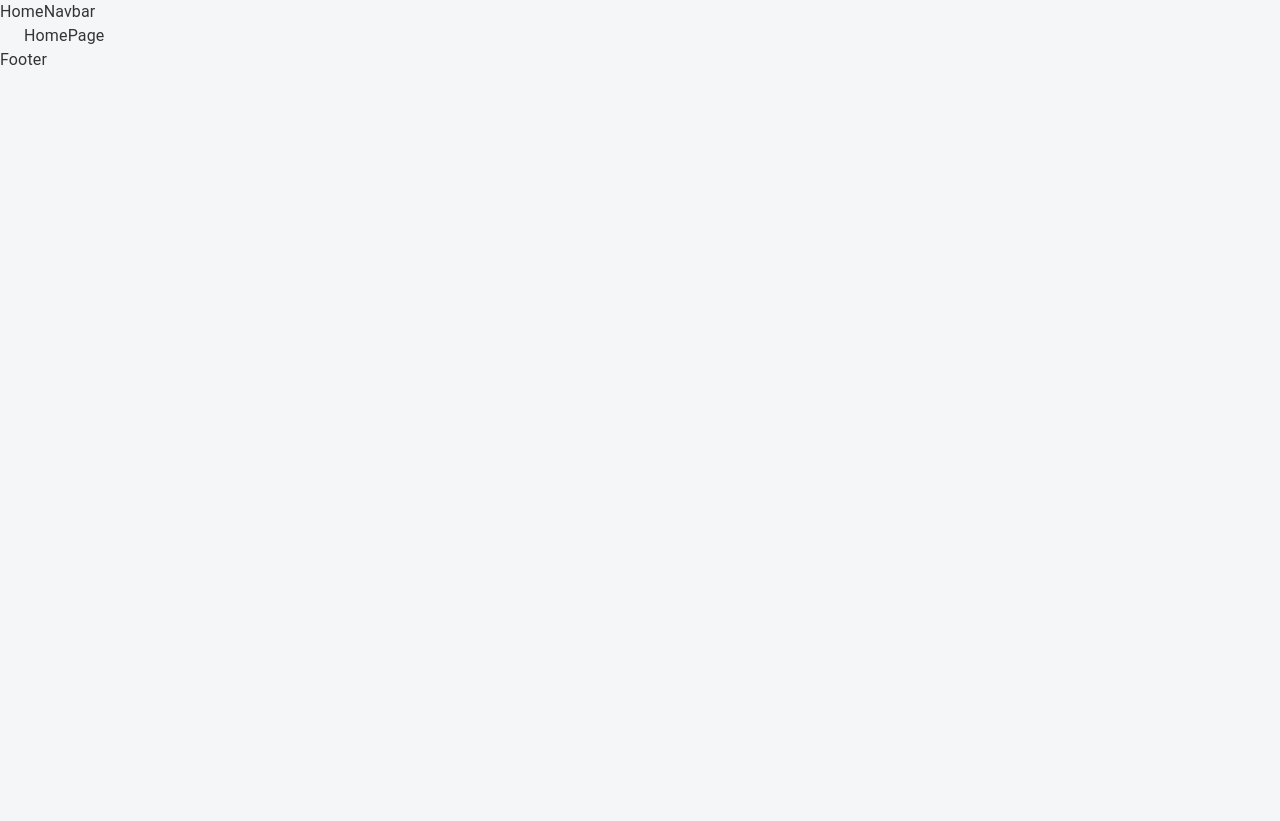
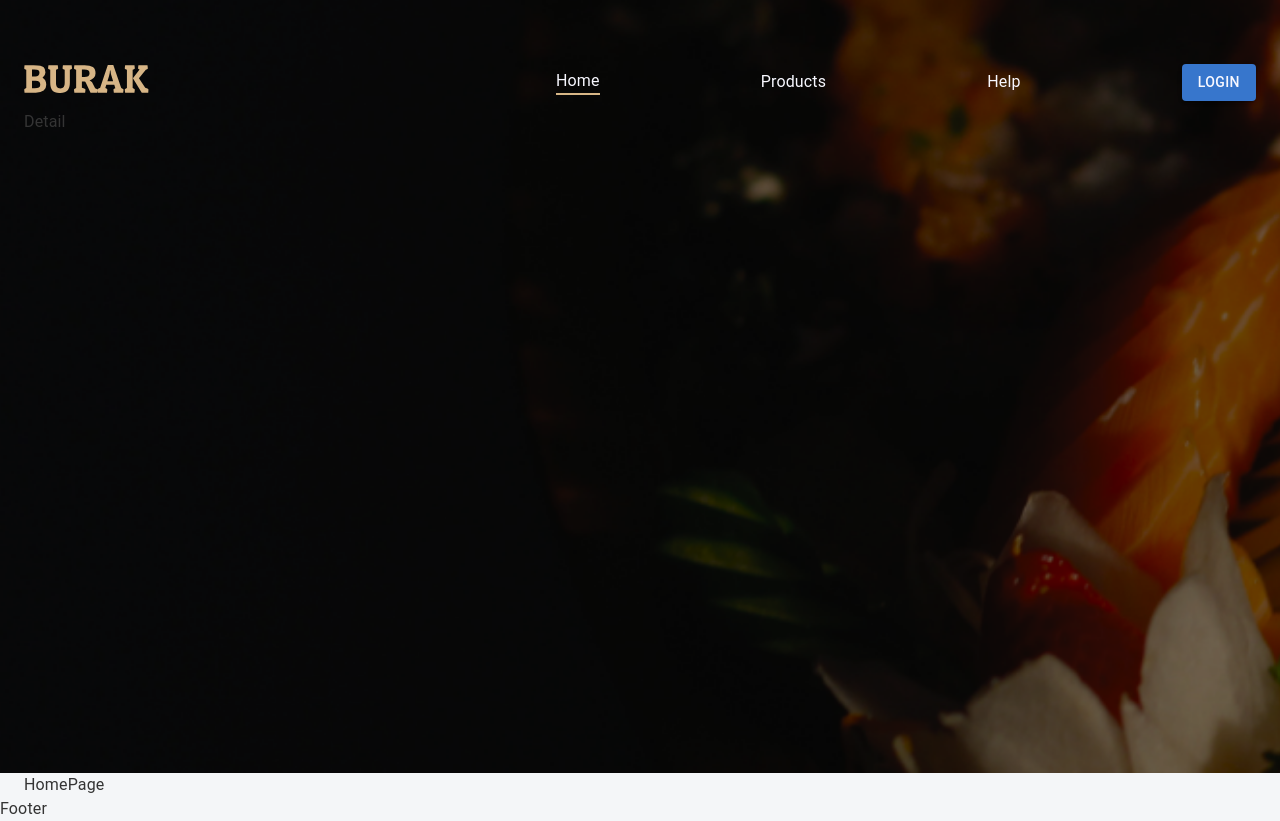
Before and after one commit to Nazirjon0125/pet-shop-react, a React (Create React App) app: page / in a window 1280 px wide. Before the commit the page ends 800 px from the top, so only its background shows below. Built offline with nearby package versions, Linux system fonts and the light colour scheme.

Commit message:
feat: develop header and footer part one

```diff
--- a/src/app/App.tsx
+++ b/src/app/App.tsx
@@ -1,5 +1,5 @@
 import React from "react";
-import "../css/app.css";
+
 import { Box, Button, Container, Stack, Typography } from "@mui/material";
 import { Routes, Route, useLocation } from "react-router-dom";
 import { Link } from "react-router-dom";
@@ -10,6 +10,9 @@ import { ProductsPage } from "./screens/productsPage";
 import { HomeNavbar } from "./components/header/HomeNavbar";
 import { OtherNavbar } from "./components/header/OtherNavbar";
 import { Footer } from "./components/footer";
+import { HelpPage } from "./screens/helpPage";
+import "../css/app.css";
+import "../css/navbar.css";
 
 function App() {
   const location = useLocation();
@@ -21,6 +24,7 @@ function App() {
         <Route path="/products" element={<ProductsPage />}></Route>
         <Route path="/orders" element={<OrdersPage />}></Route>
         <Route path="/member-page" element={<UserPage />}></Route>
+        <Route path="/help" element={<HelpPage />}></Route>
         <Route path="/" element={<HomePage />}></Route>
       </Routes>
       <Footer />
--- a/src/app/components/header/HomeNavbar.tsx
+++ b/src/app/components/header/HomeNavbar.tsx
@@ -1,3 +1,102 @@
+import { Box, Button, Container, Stack } from "@mui/material";
+import { NavLink } from "react-router-dom";
+
 export function HomeNavbar() {
-  return <div>HomeNavbar</div>;
+  const authMember = null;
+  return (
+    <div className="home-navbar">
+      <Container sx={{ mt: "55px", height: "642px" }}>
+        <Stack
+          sx={{ height: "55px" }}
+          flexDirection={"row"}
+          justifyContent={"space-between"}
+          alignItems={"center"}
+        >
+          <Box>
+            <NavLink to="/">
+              <img
+                style={{ width: "125px", height: "30px" }}
+                src="/icons/burak.svg"
+              />
+            </NavLink>
+          </Box>
+          <Stack
+            flexDirection={"row"}
+            justifyContent={"space-between"}
+            minWidth={"700px"}
+            alignItems={"center"}
+          >
+            <Box className={"hover-line"}>
+              <NavLink
+                to="/"
+                className={({ isActive }) =>
+                  `nav-link ${isActive ? "underline" : ""}`
+                }
+              >
+                Home
+              </NavLink>
+            </Box>
+            <Box className={"hover-line"}>
+              <NavLink
+                to="/products"
+                className={({ isActive }) =>
+                  `nav-link ${isActive ? "underline" : ""}`
+                }
+              >
+                Products
+              </NavLink>
+            </Box>
+            {authMember ? (
+              <Box className={"hover-line"}>
+                <NavLink
+                  to="/orders"
+                  className={({ isActive }) =>
+                    `nav-link ${isActive ? "underline" : ""}`
+                  }
+                >
+                  Orders
+                </NavLink>
+              </Box>
+            ) : null}
+            {authMember ? (
+              <Box className={"hover-line"}>
+                <NavLink
+                  to="/member-page"
+                  className={({ isActive }) =>
+                    `nav-link ${isActive ? "underline" : ""}`
+                  }
+                >
+                  My Page
+                </NavLink>
+              </Box>
+            ) : null}
+            <Box className={"hover-line"}>
+              <NavLink
+                to="/help"
+                className={({ isActive }) =>
+                  `nav-link ${isActive ? "underline" : ""}`
+                }
+              >
+                Help
+              </NavLink>
+            </Box>
+            {/* BASKET */}
+            {!authMember ? (
+              <Box>
+                <Button
+                  variant="contained"
+                  style={{ background: "#3776CC", color: "#f8f8ff" }}
+                >
+                  Login
+                </Button>
+              </Box>
+            ) : (
+              <img />
+            )}
+          </Stack>
+        </Stack>
+        <Stack>Detail</Stack>
+      </Container>
+    </div>
+  );
 }
--- /dev/null
+++ b/src/css/navbar.css
@@ -0,0 +1,38 @@
+.home-navbar {
+  width: 100%;
+  height: 773px;
+  display: flex;
+  background: url("/public/img/banner.webp");
+  background-size: cover;
+}
+
+.home-navbar a {
+  text-decoration: none;
+}
+
+.home-navbar .hover-line a {
+  color: #f8f8ff;
+  z-index: 100;
+}
+
+.home-navbar .underline {
+  display: block;
+  content: "";
+  border-bottom: solid 2px #d7b686;
+}
+
+.home-navbar .hover-line::after {
+  display: block;
+  content: "";
+  border-bottom: solid 2px #d7b686;
+  transform: scaleX(0);
+  transition: transform 250ms ease-in-out;
+}
+
+.home-navbar .hover-line:hover:after {
+  transform: scaleX(1);
+}
+
+.home-navbar div.hover-line:after {
+  transform-origin: 0% 50%;
+}
```
